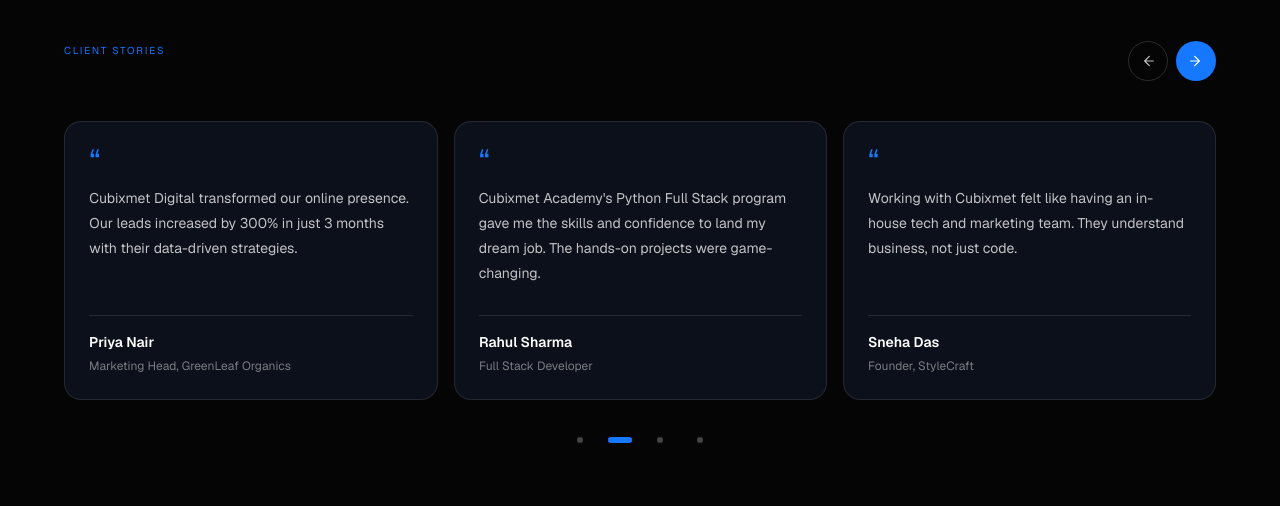
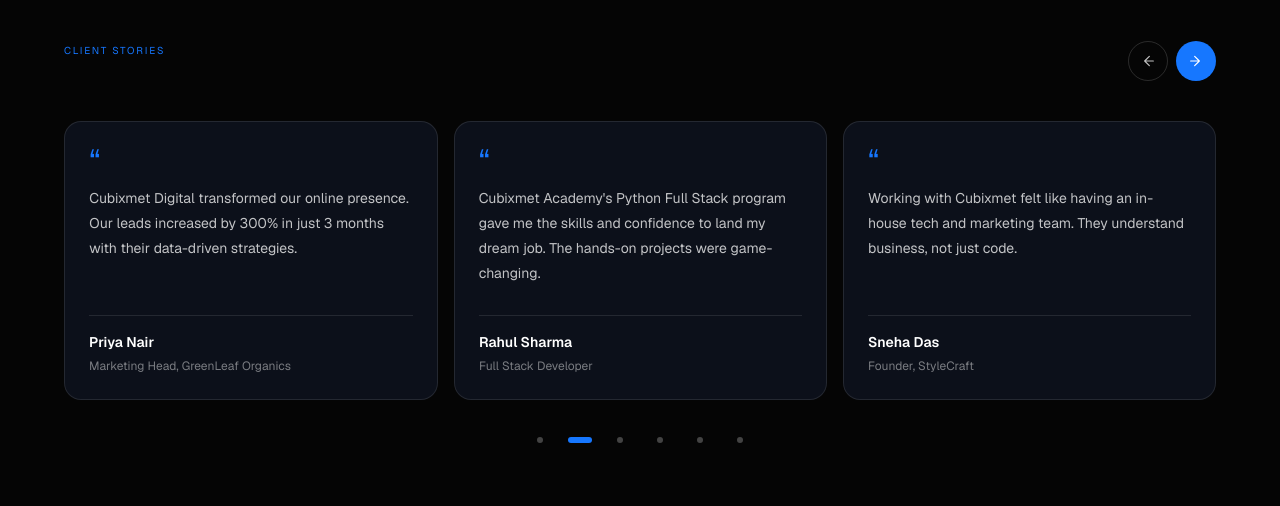
Before and after one commit to amnas-cubixmet/cubixmet, a Next.js app: page / in a window 1280 px wide. Shown: the part 10740-11246 px from the top of the page. Built offline with nearby package versions, Linux system fonts and the light colour scheme.

Commit message:
feat: seamless infinite wrap for Client stories autoplay, arrows and touch swipe

```diff
--- a/components/home/TestimonialsSlider.tsx
+++ b/components/home/TestimonialsSlider.tsx
@@ -1,12 +1,16 @@
 "use client";
 
-import { useCallback, useEffect, useRef, useState } from "react";
+import { useCallback, useEffect, useLayoutEffect, useRef, useState } from "react";
 import { testimonials } from "../../data/testimonials";
 import { homeCopy } from "../../data/homeContent";
 
 const MOBILE_BREAKPOINT = 768;
 const DESKTOP_BREAKPOINT = 1280;
 const AUTO_ADVANCE_MS = 6000;
+const STORY_COUNT = testimonials.length;
+// Three identical rounds provide enough room to swipe endlessly in either direction.
+const loopedStories = [...testimonials, ...testimonials, ...testimonials];
+const normalizeStoryIndex = (index: number) => ((index % STORY_COUNT) + STORY_COUNT) % STORY_COUNT;
 
 function ArrowIcon({ direction }: { direction: "previous" | "next" }) {
   return (
@@ -32,6 +36,8 @@ function ArrowIcon({ direction }: { direction: "previous" | "next" }) {
 export default function TestimonialsSlider() {
   const sectionRef = useRef<HTMLElement>(null);
   const trackRef = useRef<HTMLDivElement>(null);
+  const physicalIndexRef = useRef(STORY_COUNT);
+  const settleTimerRef = useRef<ReturnType<typeof setTimeout> | null>(null);
   const [visibleCount, setVisibleCount] = useState(1);
   const [activeIndex, setActiveIndex] = useState(0);
   const [isInView, setIsInView] = useState(false);
@@ -39,25 +45,49 @@ export default function TestimonialsSlider() {
   const [isPageVisible, setIsPageVisible] = useState(true);
   const [reduceMotion, setReduceMotion] = useState(true);
 
-  const maxIndex = Math.max(0, testimonials.length - visibleCount);
-
-  const scrollToStory = useCallback(
+  const scrollToPhysical = useCallback(
     (requestedIndex: number, immediate = false) => {
       const track = trackRef.current;
       if (!track) return;
-      const nextIndex = Math.max(0, Math.min(maxIndex, requestedIndex));
       const first = track.children.item(0) as HTMLElement | null;
-      const target = track.children.item(nextIndex) as HTMLElement | null;
+      const target = track.children.item(requestedIndex) as HTMLElement | null;
       if (!first || !target) return;
 
+      physicalIndexRef.current = requestedIndex;
       track.scrollTo({
         left: target.offsetLeft - first.offsetLeft,
-        behavior: immediate || reduceMotion ? "auto" : "smooth",
+        behavior: immediate || reduceMotion ? "instant" : "smooth",
       });
-      setActiveIndex(nextIndex);
+      setActiveIndex(normalizeStoryIndex(requestedIndex));
     },
-    [maxIndex, reduceMotion],
+    [reduceMotion],
   );
+
+  // Map a real story to the middle round, so dot navigation is predictable.
+  const scrollToStory = useCallback(
+    (index: number) => scrollToPhysical(STORY_COUNT + normalizeStoryIndex(index)),
+    [scrollToPhysical],
+  );
+
+  // Once a swipe/animated transition finishes on a cloned round, jump to the
+  // identical slide in the middle round. The image/text stay visually identical.
+  const recenterAfterScroll = useCallback(() => {
+    const track = trackRef.current;
+    if (!track) return;
+    const first = track.children.item(0) as HTMLElement | null;
+    const second = track.children.item(1) as HTMLElement | null;
+    if (!first || !second) return;
+    const step = second.offsetLeft - first.offsetLeft;
+    if (step <= 0) return;
+    const index = Math.round(track.scrollLeft / step);
+    const logical = normalizeStoryIndex(index);
+    physicalIndexRef.current = index;
+    setActiveIndex(logical);
+
+    if (index < STORY_COUNT || index >= STORY_COUNT * 2) {
+      scrollToPhysical(STORY_COUNT + logical, true);
+    }
+  }, [scrollToPhysical]);
 
   useEffect(() => {
     const media = window.matchMedia("(prefers-reduced-motion: reduce)");
@@ -77,10 +107,19 @@ export default function TestimonialsSlider() {
     return () => window.removeEventListener("resize", syncLayout);
   }, []);
 
-  // Keep the active card in range when the viewport changes size.
+  // Start in the middle copy and recalculate position when card widths change.
+  useLayoutEffect(() => {
+    if (settleTimerRef.current) clearTimeout(settleTimerRef.current);
+    scrollToPhysical(STORY_COUNT + activeIndex, true);
+    // The current index is deliberately read only when the viewport count changes.
+    // eslint-disable-next-line react-hooks/exhaustive-deps
+  }, [visibleCount]);
+
   useEffect(() => {
-    scrollToStory(Math.min(activeIndex, maxIndex), true);
-  }, [visibleCount, maxIndex, scrollToStory]); // The scroll callback is stable for each layout.
+    return () => {
+      if (settleTimerRef.current) clearTimeout(settleTimerRef.current);
+    };
+  }, []);
 
   useEffect(() => {
     const section = sectionRef.current;
@@ -100,15 +139,18 @@ export default function TestimonialsSlider() {
     return () => document.removeEventListener("visibilitychange", syncVisibility);
   }, []);
 
-  // Autoplay only while the section is visible; stop on hover, keyboard focus
-  // or when the visitor has requested reduced motion.
+  // Autoplay moves forward through the first card again, never reversing back.
+  // Respect pause, reduced-motion and background-tab preferences.
   useEffect(() => {
-    if (!isInView || !isPageVisible || isPaused || reduceMotion || maxIndex === 0) return;
+    if (!isInView || !isPageVisible || isPaused || reduceMotion || STORY_COUNT < 2) return;
     const interval = window.setInterval(() => {
-      scrollToStory(activeIndex >= maxIndex ? 0 : activeIndex + 1);
+      const next = physicalIndexRef.current + 1;
+      // Physical indices normally stay in the middle copy; the next card
+      // can enter the third copy before invisible repositioning occurs.
+      scrollToPhysical(next >= STORY_COUNT * 3 ? STORY_COUNT : next);
     }, AUTO_ADVANCE_MS);
     return () => window.clearInterval(interval);
-  }, [activeIndex, isInView, isPageVisible, isPaused, maxIndex, reduceMotion, scrollToStory]);
+  }, [activeIndex, isInView, isPageVisible, isPaused, reduceMotion, scrollToPhysical]);
 
   const handleScroll = () => {
     const track = trackRef.current;
@@ -117,8 +159,17 @@ export default function TestimonialsSlider() {
     if (!track || !first || !second) return;
     const step = second.offsetLeft - first.offsetLeft;
     if (step <= 0) return;
-    const closest = Math.max(0, Math.min(maxIndex, Math.round(track.scrollLeft / step)));
-    setActiveIndex((previous) => (previous === closest ? previous : closest));
+
+    const index = Math.max(0, Math.min(STORY_COUNT * 3 - visibleCount, Math.round(track.scrollLeft / step)));
+    physicalIndexRef.current = index;
+    setActiveIndex((previous) => {
+      const logical = normalizeStoryIndex(index);
+      return previous === logical ? previous : logical;
+    });
+
+    // scrollend is not supported in every older mobile browser.
+    if (settleTimerRef.current) clearTimeout(settleTimerRef.current);
+    settleTimerRef.current = setTimeout(recenterAfterScroll, 240);
   };
 
   return (
@@ -146,7 +197,7 @@ export default function TestimonialsSlider() {
               type="button"
               aria-label="Previous client story"
               aria-controls="client-stories-track"
-              onClick={() => scrollToStory(activeIndex === 0 ? maxIndex : activeIndex - 1)}
+              onClick={() => scrollToPhysical(physicalIndexRef.current - 1)}
               className="grid h-10 w-10 place-items-center rounded-full border border-white/15 text-white/75 transition-colors hover:border-[#1677FF] hover:bg-[#1677FF]/15 hover:text-white focus-visible:outline-2 focus-visible:outline-offset-2 focus-visible:outline-[#1677FF]"
             >
               <ArrowIcon direction="previous" />
@@ -155,7 +206,7 @@ export default function TestimonialsSlider() {
               type="button"
               aria-label="Next client story"
               aria-controls="client-stories-track"
-              onClick={() => scrollToStory(activeIndex >= maxIndex ? 0 : activeIndex + 1)}
+              onClick={() => scrollToPhysical(physicalIndexRef.current + 1)}
               className="grid h-10 w-10 place-items-center rounded-full bg-[#1677FF] text-white transition-colors hover:bg-[#328aff] focus-visible:outline-2 focus-visible:outline-offset-2 focus-visible:outline-[#1677FF]"
             >
               <ArrowIcon direction="next" />
@@ -169,14 +220,16 @@ export default function TestimonialsSlider() {
           role="group"
           aria-label="Client story cards; swipe to see more"
           onScroll={handleScroll}
+          onScrollEnd={recenterAfterScroll}
           className="client-stories-scroll flex min-w-0 w-full snap-x snap-mandatory gap-4 overflow-x-auto overscroll-x-contain"
         >
-          {testimonials.map((story, index) => (
+          {loopedStories.map((story, index) => (
             <figure
-              key={story.id}
+              key={`${story.id}-${Math.floor(index / STORY_COUNT)}`}
+              aria-hidden={index < STORY_COUNT || index >= STORY_COUNT * 2 ? true : undefined}
               role="group"
               aria-roledescription="slide"
-              aria-label={`Client story ${index + 1} of ${testimonials.length}`}
+              aria-label={`Client story ${normalizeStoryIndex(index) + 1} of ${STORY_COUNT}`}
               className="flex min-h-[250px] min-w-0 shrink-0 grow-0 basis-full snap-start flex-col justify-between rounded-[17px] border border-white/10 bg-[#0c101a] p-5 md:basis-[calc((100%_-_16px)/2)] md:p-6 xl:basis-[calc((100%_-_32px)/3)]"
             >
               <div>
@@ -194,9 +247,9 @@ export default function TestimonialsSlider() {
         </div>
 
         <div role="group" aria-label="Choose a client story" className="mt-6 flex flex-wrap items-center justify-center gap-2">
-          {Array.from({ length: maxIndex + 1 }, (_, index) => (
+          {testimonials.map((story, index) => (
             <button
-              key={index}
+              key={story.id}
               type="button"
               aria-label={`Go to client story ${index + 1}`}
               aria-current={index === activeIndex ? "true" : undefined}
```
